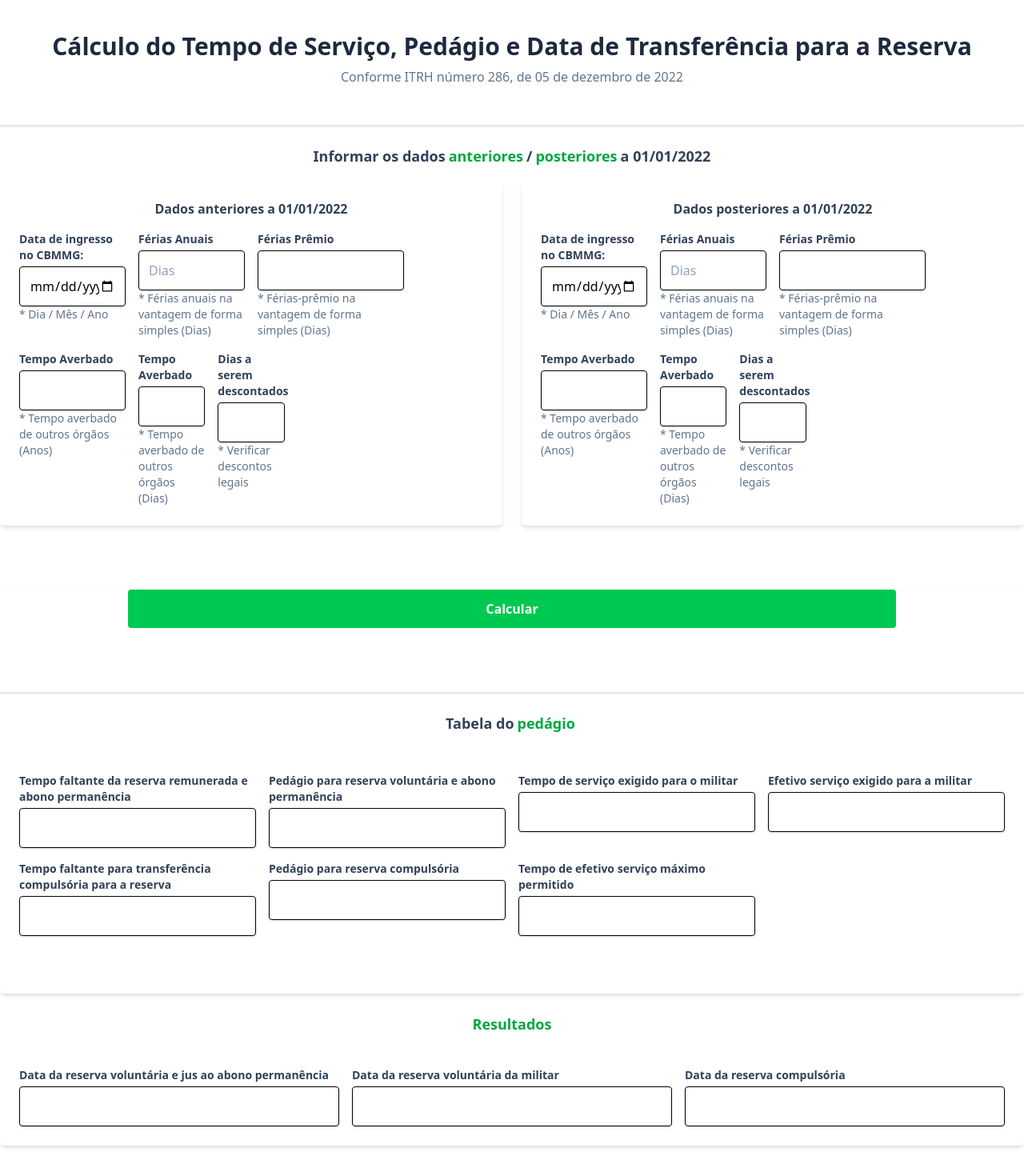
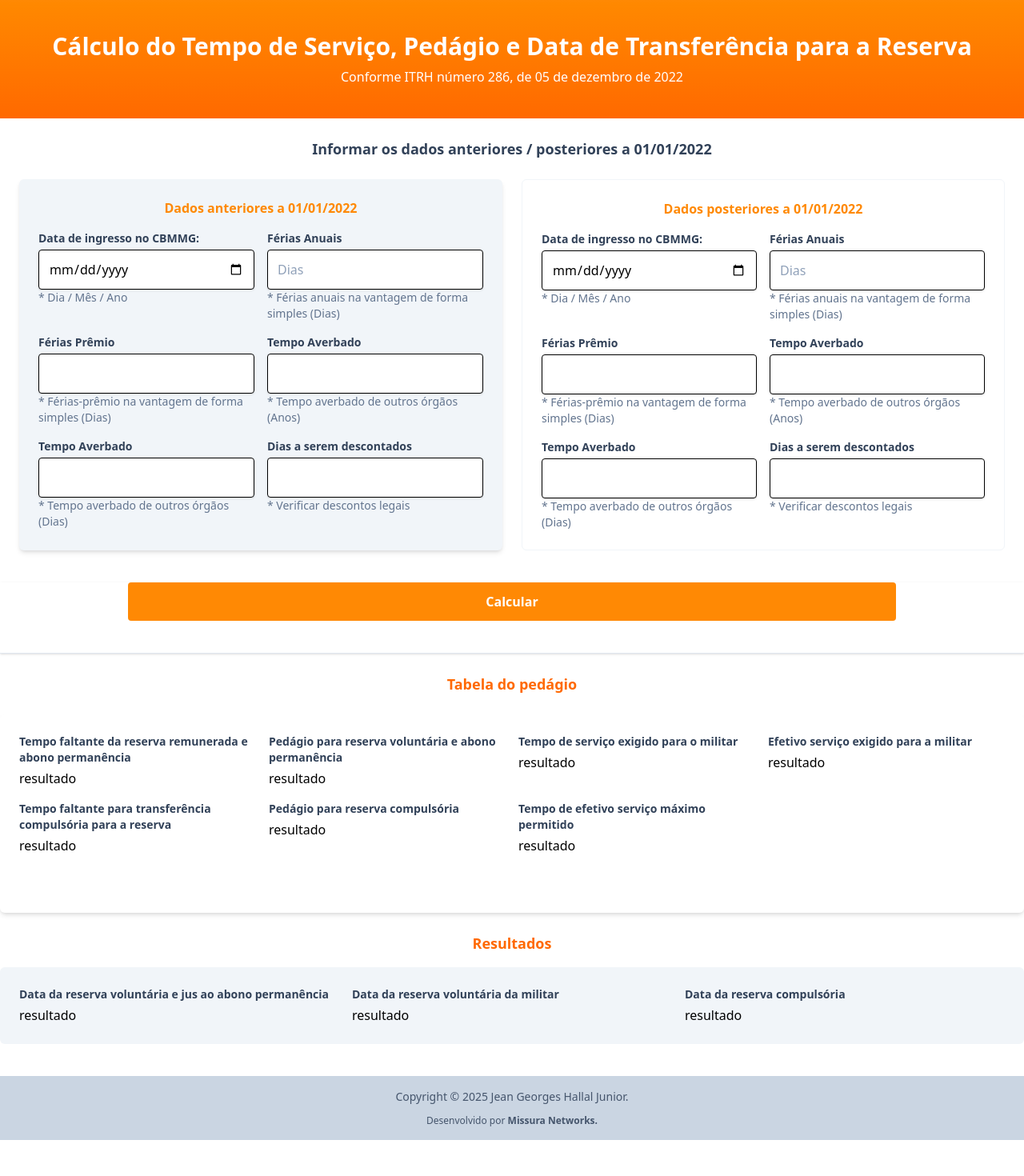
Before and after one commit to mmissura/calculador-militar, a React (Vite) app: page / in a window 1280 px wide. Shown: the top 1470 px of the page at 80% size. After the commit the page ends 1425 px from the top, so only its background shows below. Built offline with nearby package versions, Linux system fonts and the light colour scheme.

Commit message:
chore: improvements

```diff
--- a/src/App.tsx
+++ b/src/App.tsx
@@ -1,54 +1,51 @@
-// ...importações
+import { FormFieldsProps } from './types/form.types';
 
 import { useForm } from 'react-hook-form';
 
 function App() {
-  const { register, handleSubmit } = useForm();
+  const { register, handleSubmit } = useForm<FormFieldsProps>();
   const getYear = new Date().getFullYear();
 
-  const onSubmit = (data: unknown) => {
+  const onSubmit = (data: FormFieldsProps) => {
     console.log(data);
   };
 
   return (
-    <>
-      <div className='flex justify-center items-center border-b border-b-slate-200 shadow-sm pb-2 mb-6'>
-        <header className='text-center my-10'>
-          <h2 className='text-2xl md:text-3xl font-bold text-slate-800'>
+    <div className='w-full'>
+      <header className='text-center py-10 flex flex-col justify-center items-center bg-linear-to-b from-orange-400 to-orange-500 mb-6'>
+        <h2 className='text-2xl md:text-3xl font-bold text-white'>
           Cálculo do Tempo de Serviço, Pedágio e Data de Transferência para a
           Reserva
         </h2>
-          <p className='text-slate-500 mt-2'>
+        <p className='text-white mt-2'>
           Conforme ITRH número 286, de 05 de dezembro de 2022
         </p>
       </header>
-      </div>
 
-      <h3 className='text-lg font-semibold text-slate-700 mb-4 flex justify-center'>
-        Informar os dados{' '}
-        <span className='text-green-600 mx-1'>anteriores</span> /{' '}
-        <span className='text-green-600 mx-1'>posteriores</span> a 01/01/2022
+      <h3 className='text-lg font-semibold text-slate-700 mb-6 flex justify-center'>
+        Informar os dados anteriores / posteriores a 01/01/2022
       </h3>
 
       <form onSubmit={handleSubmit(onSubmit)}>
-        <div className='grid grid-cols-1 md:grid-cols-2 gap-6 mb-10'>
-          <div className='bg-white p-6 rounded-md shadow-md w-full'>
-            <h4 className='text-md font-semibold text-slate-700 mb-4 text-center'>
+        <div className='grid grid-cols-1 md:grid-cols-2 gap-6 mx-6 mb-10'>
+          <div className='bg-slate-100 p-6 rounded-md shadow-md w-full'>
+            <h4 className='text-md font-semibold text-orange-400 mb-4 text-center'>
               Dados anteriores a 01/01/2022
             </h4>
             <div className='grid xl:grid-cols-12 md:grid-cols-12 gap-4'>
-              <div className='xl:col-span-3 md:col-span-4 col-span-12'>
+              <div className='xl:col-span-6 col-span-12'>
                 <label className='block text-sm text-slate-700 mb-1 font-semibold'>
                   Data de ingresso no CBMMG:
                 </label>
                 <input
                   type='date'
+                  max={new Date('2021, 12, 31').toISOString().split('T')[0]}
                   {...register('dataIngresso')}
                   className='block w-full p-3 bg-white border rounded shadow-sm placeholder-slate-400'
                 />
                 <p className='text-sm text-slate-500'>* Dia / Mês / Ano</p>
               </div>
-              <div className='xl:col-span-3 md:col-span-4 col-span-12'>
+              <div className='xl:col-span-6 col-span-12'>
                 <label className='block text-sm text-slate-700 mb-1 font-semibold'>
                   Férias Anuais
                 </label>
@@ -62,7 +59,7 @@ function App() {
                   * Férias anuais na vantagem de forma simples (Dias)
                 </p>
               </div>
-              <div className='xl:col-span-4 md:col-span-4 col-span-12'>
+              <div className='xl:col-span-6 col-span-12'>
                 <label className='block text-sm text-slate-700 mb-1 font-semibold'>
                   Férias Prêmio
                 </label>
@@ -75,7 +72,7 @@ function App() {
                   * Férias-prêmio na vantagem de forma simples (Dias)
                 </p>
               </div>
-              <div className='xl:col-span-3 md:col-span-4 col-span-12'>
+              <div className='xl:col-span-6 col-span-12'>
                 <label className='block text-sm text-slate-700 mb-1 font-semibold'>
                   Tempo Averbado
                 </label>
@@ -88,7 +85,7 @@ function App() {
                   * Tempo averbado de outros órgãos (Anos)
                 </p>
               </div>
-              <div className='xl:col-span-2 md:col-span-4 col-span-12'>
+              <div className='xl:col-span-6 col-span-12'>
                 <label className='block text-sm text-slate-700 mb-1 font-semibold'>
                   Tempo Averbado
                 </label>
@@ -101,7 +98,7 @@ function App() {
                   * Tempo averbado de outros órgãos (Dias)
                 </p>
               </div>
-              <div className='xl:col-span-2 md:col-span-4 col-span-12'>
+              <div className='xl:col-span-6 col-span-12'>
                 <label className='block text-sm text-slate-700 mb-1 font-semibold'>
                   Dias a serem descontados
                 </label>
@@ -117,29 +114,29 @@ function App() {
             </div>
           </div>
 
-          <div className='bg-white p-6 rounded-md shadow-md w-full'>
-            <h4 className='text-md font-semibold text-slate-700 mb-4 text-center'>
+          <div className='bg-white p-6 rounded-md border border-slate-100 w-full'>
+            <h4 className='text-md font-semibold text-orange-400 mb-4 text-center'>
               Dados posteriores a 01/01/2022
             </h4>
             <div className='grid xl:grid-cols-12 md:grid-cols-12 gap-4'>
-              <div className='xl:col-span-3 md:col-span-4 col-span-12'>
+              <div className='xl:col-span-6 col-span-12'>
                 <label className='block text-sm text-slate-700 mb-1 font-semibold'>
                   Data de ingresso no CBMMG:
                 </label>
                 <input
                   type='date'
-                  {...register('dataIngresso1')}
+                  {...register('afterDataIngresso')}
                   className='block w-full p-3 bg-white border rounded shadow-sm placeholder-slate-400'
                 />
                 <p className='text-sm text-slate-500'>* Dia / Mês / Ano</p>
               </div>
-              <div className='xl:col-span-3 md:col-span-4 col-span-12'>
+              <div className='xl:col-span-6 col-span-12'>
                 <label className='block text-sm text-slate-700 mb-1 font-semibold'>
                   Férias Anuais
                 </label>
                 <input
                   type='text'
-                  {...register('feriasAnuais1')}
+                  {...register('afterFeriasAnuais')}
                   className='block w-full p-3 bg-white border rounded shadow-sm placeholder-slate-400'
                   placeholder='Dias'
                 />
@@ -147,52 +144,52 @@ function App() {
                   * Férias anuais na vantagem de forma simples (Dias)
                 </p>
               </div>
-              <div className='xl:col-span-4 md:col-span-4 col-span-12'>
+              <div className='xl:col-span-6 col-span-12'>
                 <label className='block text-sm text-slate-700 mb-1 font-semibold'>
                   Férias Prêmio
                 </label>
                 <input
                   type='text'
-                  {...register('feriasPremio1')}
+                  {...register('afterFeriasPremio')}
                   className='block w-full p-3 bg-white border rounded shadow-sm placeholder-slate-400'
                 />
                 <p className='text-sm text-slate-500'>
                   * Férias-prêmio na vantagem de forma simples (Dias)
                 </p>
               </div>
-              <div className='xl:col-span-3 md:col-span-4 col-span-12'>
+              <div className='xl:col-span-6 col-span-12'>
                 <label className='block text-sm text-slate-700 mb-1 font-semibold'>
                   Tempo Averbado
                 </label>
                 <input
                   type='text'
-                  {...register('tempoAverbadoAnos1')}
+                  {...register('afterTempoAverbadoAnos')}
                   className='block w-full p-3 bg-white border rounded shadow-sm placeholder-slate-400'
                 />
                 <p className='text-sm text-slate-500'>
                   * Tempo averbado de outros órgãos (Anos)
                 </p>
               </div>
-              <div className='xl:col-span-2 md:col-span-4 col-span-12'>
+              <div className='xl:col-span-6 col-span-12'>
                 <label className='block text-sm text-slate-700 mb-1 font-semibold'>
                   Tempo Averbado
                 </label>
                 <input
                   type='text'
-                  {...register('tempoAverbadoDias1')}
+                  {...register('afterTempoAverbadoDias')}
                   className='block w-full p-3 bg-white border rounded shadow-sm placeholder-slate-400'
                 />
                 <p className='text-sm text-slate-500'>
                   * Tempo averbado de outros órgãos (Dias)
                 </p>
               </div>
-              <div className='xl:col-span-2 md:col-span-4 col-span-12'>
+              <div className='xl:col-span-6 col-span-12'>
                 <label className='block text-sm text-slate-700 mb-1 font-semibold'>
                   Dias a serem descontados
                 </label>
                 <input
                   type='text'
-                  {...register('diasDesconto1')}
+                  {...register('afterDiasDesconto')}
                   className='block w-full p-3 bg-white border rounded shadow-sm placeholder-slate-400'
                 />
                 <p className='text-sm text-slate-500'>
@@ -204,17 +201,17 @@ function App() {
         </div>
 
         <div className='border-b border-b-slate-200 shadow-sm'>
-          <div className='flex justify-center my-20 '>
+          <div className='flex justify-center my-10'>
             <button
               type='submit'
-              className='bg-green-500 py-3 px-6 w-3/4 rounded text-white font-semibold hover:bg-green-600'
+              className='bg-orange-400 py-3 px-6 w-3/4 rounded text-white font-semibold hover:bg-orange-500'
             >
               Calcular
             </button>
           </div>
         </div>
-        <h3 className='text-lg font-semibold text-slate-700 my-6 flex justify-center'>
-          Tabela do <span className='text-green-600 mx-1'>pedágio</span>
+        <h3 className='text-lg font-semibold text-orange-500 my-6 flex justify-center'>
+          Tabela do pedágio
         </h3>
 
         <div className='bg-white p-6 rounded-md shadow-md w-full mb-6'>
@@ -223,125 +220,84 @@ function App() {
               <label className='block text-sm text-slate-700 mb-1 font-semibold'>
                 Tempo faltante da reserva remunerada e abono permanência
               </label>
-              <input
-                type='text'
-                {...register('tempoFaltanteReserva')}
-                className='block w-full p-3 bg-white border rounded shadow-sm placeholder-slate-400'
-              />
+              resultado
             </div>
 
             <div className='xl:col-span-3 md:col-span-4 col-span-12'>
               <label className='block text-sm text-slate-700 mb-1 font-semibold'>
                 Pedágio para reserva voluntária e abono permanência
               </label>
-              <input
-                type='text'
-                {...register('pedagioReservaVoluntaria')}
-                className='block w-full p-3 bg-white border rounded shadow-sm placeholder-slate-400'
-                placeholder=''
-              />
+              resultado
             </div>
 
             <div className='xl:col-span-3 md:col-span-4 col-span-12'>
               <label className='block text-sm text-slate-700 mb-1 font-semibold'>
                 Tempo de serviço exigido para o militar
               </label>
-              <input
-                type='text'
-                {...register('tempoServicoMilitar')}
-                className='block w-full p-3 bg-white border rounded shadow-sm placeholder-slate-400'
-              />
+              resultado
             </div>
 
             <div className='xl:col-span-3 md:col-span-4 col-span-12'>
               <label className='block text-sm text-slate-700 mb-1 font-semibold'>
                 Efetivo serviço exigido para a militar
               </label>
-              <input
-                type='text'
-                {...register('efetivoServicoMilitar')}
-                className='block w-full p-3 bg-white border rounded shadow-sm placeholder-slate-400'
-              />
+              resultado
             </div>
 
             <div className='xl:col-span-3 md:col-span-4 col-span-12'>
               <label className='block text-sm text-slate-700 mb-1 font-semibold'>
                 Tempo faltante para transferência compulsória para a reserva
               </label>
-              <input
-                type='text'
-                {...register('tempoFaltanteCompulsoria')}
-                className='block w-full p-3 bg-white border rounded shadow-sm placeholder-slate-400'
-              />
+              resultado
             </div>
 
             <div className='xl:col-span-3 md:col-span-4 col-span-12'>
               <label className='block text-sm text-slate-700 mb-1 font-semibold'>
                 Pedágio para reserva compulsória
               </label>
-              <input
-                type='text'
-                {...register('pedagioCompulsoria')}
-                className='block w-full p-3 bg-white border rounded shadow-sm placeholder-slate-400'
-              />
+              resultado
             </div>
 
             <div className='sm:col-span-2 lg:col-span-3 mb-12'>
               <label className='block text-sm text-slate-700 mb-1 font-semibold'>
                 Tempo de efetivo serviço máximo permitido
               </label>
-              <input
-                type='text'
-                {...register('tempoMaximoPermitido')}
-                className='block w-full p-3 bg-white border rounded shadow-sm placeholder-slate-400'
-              />
+              resultado
             </div>
           </div>
         </div>
 
         <h3 className='text-lg font-semibold text-slate-700 mb-4 flex justify-center'>
-          <span className='text-green-600 mx-1'>Resultados</span>
+          <span className='text-orange-500'>Resultados</span>
         </h3>
 
-        <div className='bg-white p-6 rounded-md shadow-md w-full mb-10'>
+        <div className='bg-slate-100 p-6 rounded-md w-full mb-10'>
           <div className='grid grid-cols-1 sm:grid-cols-2 lg:grid-cols-3 gap-4'>
             <div>
               <label className='block text-sm text-slate-700 mb-1 font-semibold'>
                 Data da reserva voluntária e jus ao abono permanência
               </label>
-              <input
-                type='text'
-                {...register('dataReservaVoluntaria')}
-                className='block w-full p-3 bg-white border rounded shadow-sm placeholder-slate-400'
-              />
+              resultado
             </div>
 
             <div>
               <label className='block text-sm text-slate-700 mb-1 font-semibold'>
                 Data da reserva voluntária da militar
               </label>
-              <input
-                type='text'
-                {...register('dataReservaMilitar')}
-                className='block w-full p-3 bg-white border rounded shadow-sm placeholder-slate-400'
-              />
+              resultado
             </div>
 
             <div>
               <label className='block text-sm text-slate-700 mb-1 font-semibold'>
                 Data da reserva compulsória
               </label>
-              <input
-                type='text'
-                {...register('dataReservaCompulsoria')}
-                className='block w-full p-3 bg-white border rounded shadow-sm placeholder-slate-400'
-              />
+              resultado
             </div>
           </div>
         </div>
       </form>
 
-      <footer className='text-center text-sm p-4'>
+      <footer className='text-center text-sm p-4 bg-slate-300'>
         <div className='2xl:w-auto xl:w-auto 2xl:px-0 xl:px-0 w-full px-3'>
           <p className='text-slate-600 text-center text-sm'>
             Copyright © {getYear} Jean Georges Hallal Junior.
@@ -359,7 +315,7 @@ function App() {
           </p>
         </div>
       </footer>
-    </>
+    </div>
   );
 }
 
```
Also changed, not shown: src/types/form.types.d.ts (added, +14 -0 lines), src/services/calculator.ts (added). Lines whose indentation alone changed are shown as unchanged.
